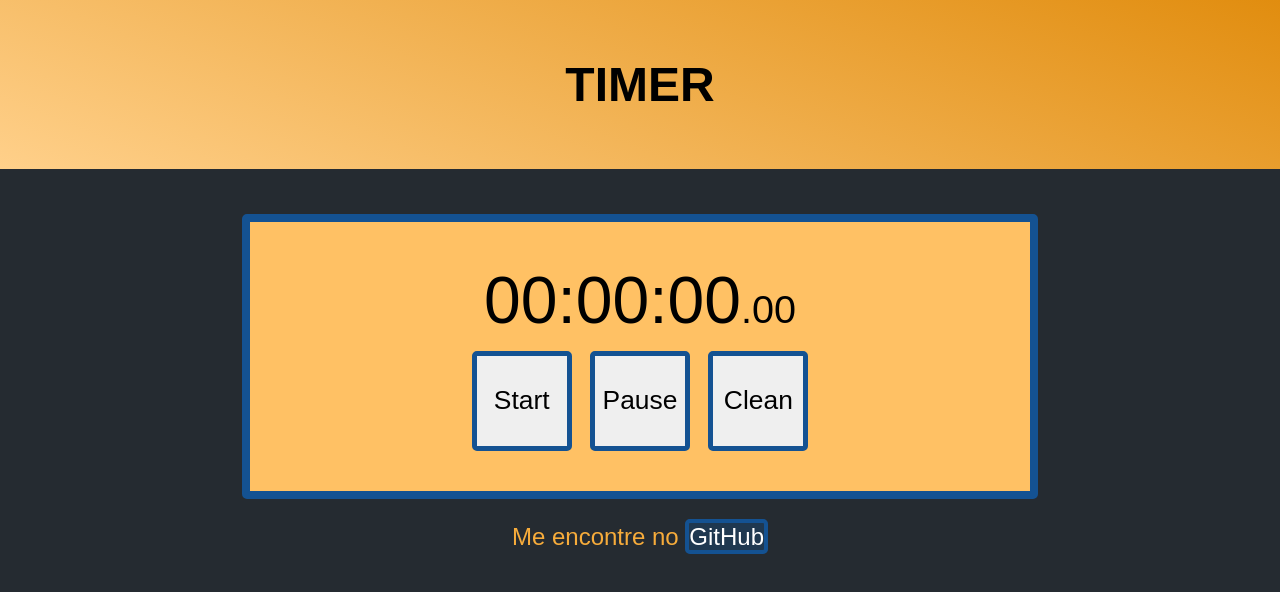
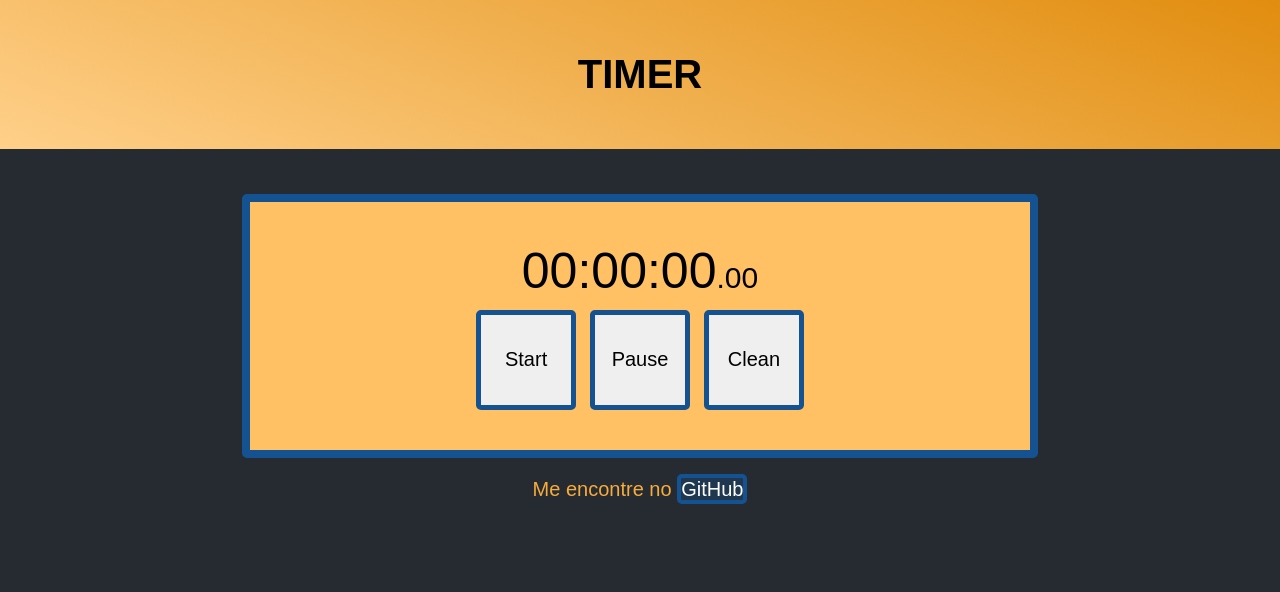
Before and after one commit to EdOzz42/Timer, a plain HTML site: page index.html in a window 1280 px wide. Drawn offline with Linux system fonts and the light colour scheme.

Commit message:
Update style.css

```diff
--- a/style.css
+++ b/style.css
@@ -1,7 +1,7 @@
 body {
     margin: 0px;
     background-color: #252b31;
-    font: 1.50em Arial, Helvetica, sans-serif;
+    font: 1.25em Arial, Helvetica, sans-serif;
 }
 
 .header {
@@ -14,9 +14,9 @@ body {
 
 .content {
     max-width: 700px;
-    min-width: 250px;
+    min-width: 200px;
     margin: auto;
-    font-size: 2.75em;
+    font-size: 2.50em;
     text-align: center;
     background-color: #ffc164;
     border: 8px solid #145292;
```
